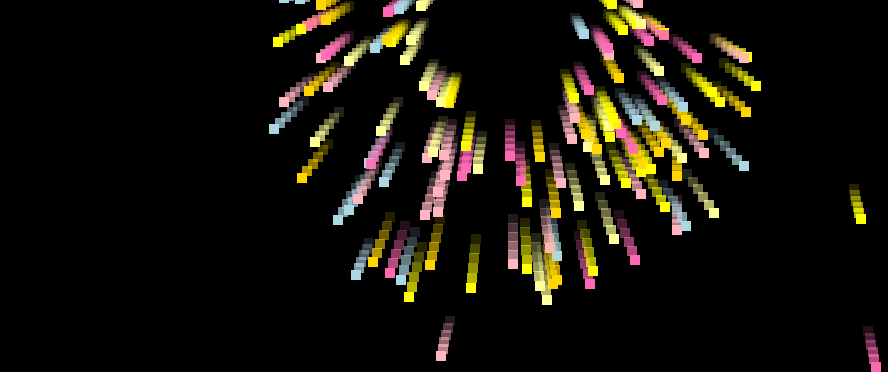
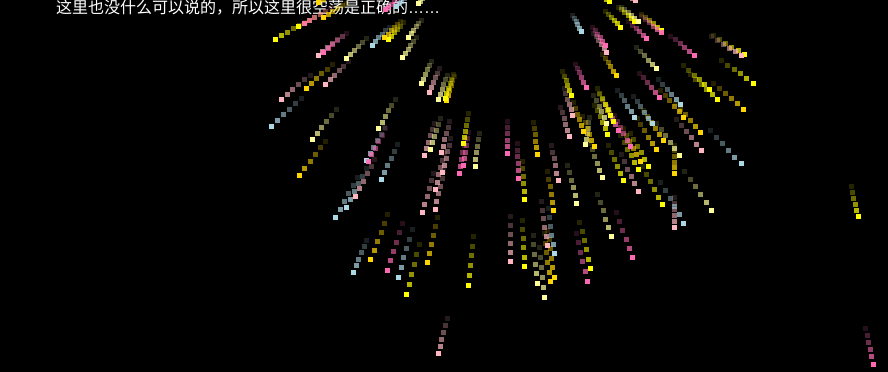
Before and after one commit to GKll44/GKll44.github.io, a plain HTML site: page index.html in a window 1280 px wide. Shown: the part 438-810 px from the top of the page, without its empty margins (392-1280 px from the left). Drawn offline with Linux system fonts and the light colour scheme.

Commit message:
Update index.html

```diff
--- a/index.html
+++ b/index.html
@@ -23,8 +23,8 @@
     }
     .particle {
       position: absolute;
-      width: 10px;
-      height: 10px;
+      width: 5px;
+      height: 5px;
       background-color: white;
       border-radius: 0;
       opacity: 0;
@@ -33,6 +33,9 @@
 </head>
 <body>
   <h1>欢迎来到GKll44的主页！</h1>
+  <div class="description">
+    <p>这里也没什么可以说的，所以这里很空荡是正确的……</p>
+  </div>
   <div id="particles"></div>
   <script>
     const particlesContainer = document.getElementById('particles');
```
